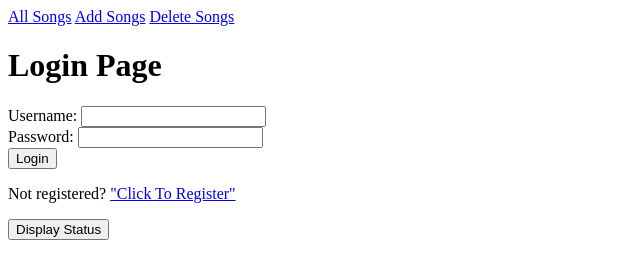
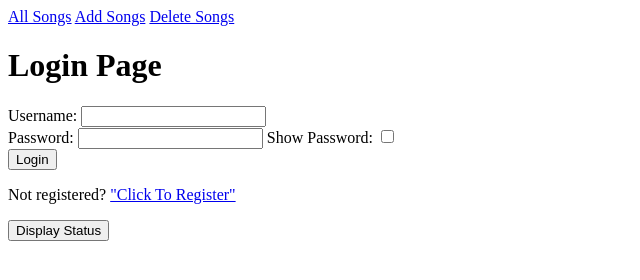
Before and after one commit to hligon35/FullStack, a plain HTML site: page FrontEnd/login.html in a window 1280 px wide. Shown: the whole page, without its empty margins (0-640 px from the left). Drawn offline with Linux system fonts and the light colour scheme.

Commit message:
added password toggle

```diff
--- a/FrontEnd/login.html
+++ b/FrontEnd/login.html
@@ -16,11 +16,13 @@
     <form id="login" autocomplete="off">
         <div>
         <label for="username">Username:</label>
-        <input type="text" id="username">
+        <input type="text" id="username" autocomplete="off">
         </div>
         <div>
         <label for="password">Password:</label>
-        <input type="password" id="password">
+        <input type="password" id="password" autocomplete="off">
+        <label for="showPassword">Show Password:</label>
+        <input type="checkbox" id="showPassword" onclick="togglePassword()" autocomplete="off">
         </div>
         <button id="loginBtn" type="button">Login</button>
         <p id="errorMsg"></p>
--- a/FrontEnd/scripts/login.js
+++ b/FrontEnd/scripts/login.js
@@ -7,6 +7,24 @@ document.querySelector("#loginBtn").addEventListener("click", function(){
     login(username, password)
 
 })}
+
+function togglePassword() {
+    const passwordField = document.querySelector("#password");
+    const toggleIcon = document.querySelector("#togglePassword");
+
+    if (passwordField.type === "password") {
+        passwordField.type = "text";
+        toggleIcon.classList.remove("fa-eye");
+        toggleIcon.classList.add("fa-eye-slash");
+    } else {
+        passwordField.type = "password";
+        toggleIcon.classList.remove("fa-eye-slash");
+        toggleIcon.classList.add("fa-eye");
+    }
+}
+
+document.querySelector("#togglePassword").addEventListener("click", togglePassword);
+
 
 async function login(username, password){
     const login_cred = {
```
Also changed, not shown: FrontEnd/scripts/registration.js (+8 -1 lines).
